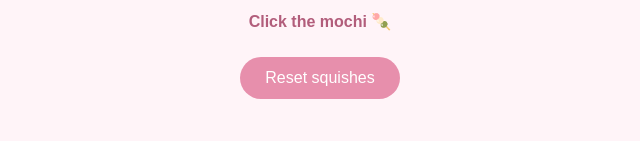
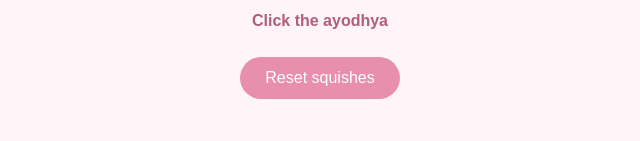
Before and after one commit to Liana2007/Ayod-gem, a plain HTML site: page index.html in a window 1280 px wide. Shown: the part 599-740 px from the top of the page, 320-960 px from the left. Drawn offline with Linux system fonts and the light colour scheme.

Commit message:
Update index.html

```diff
--- a/index.html
+++ b/index.html
@@ -251,7 +251,7 @@
 
         <div class="message" id="message">
 
-            Click the mochi 🍡
+            Click the ayodhya
 
         </div>
 
```
